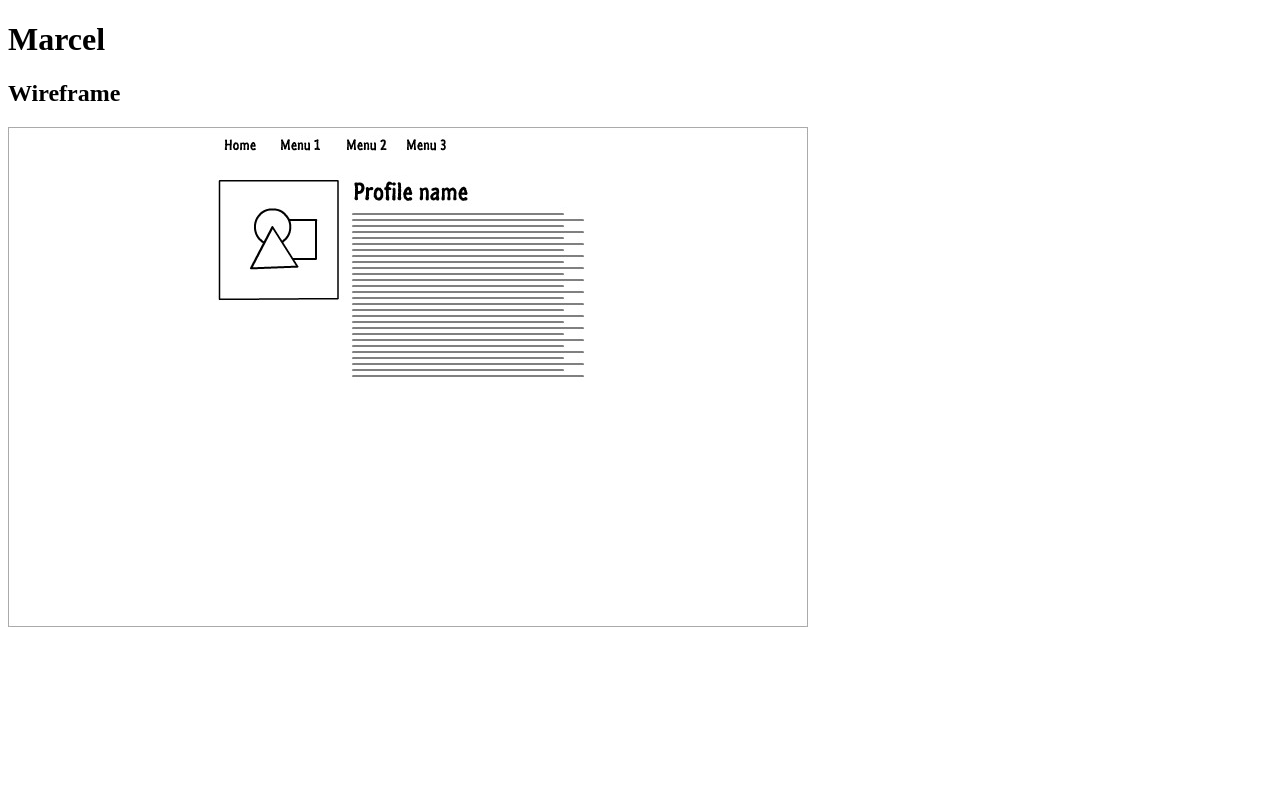
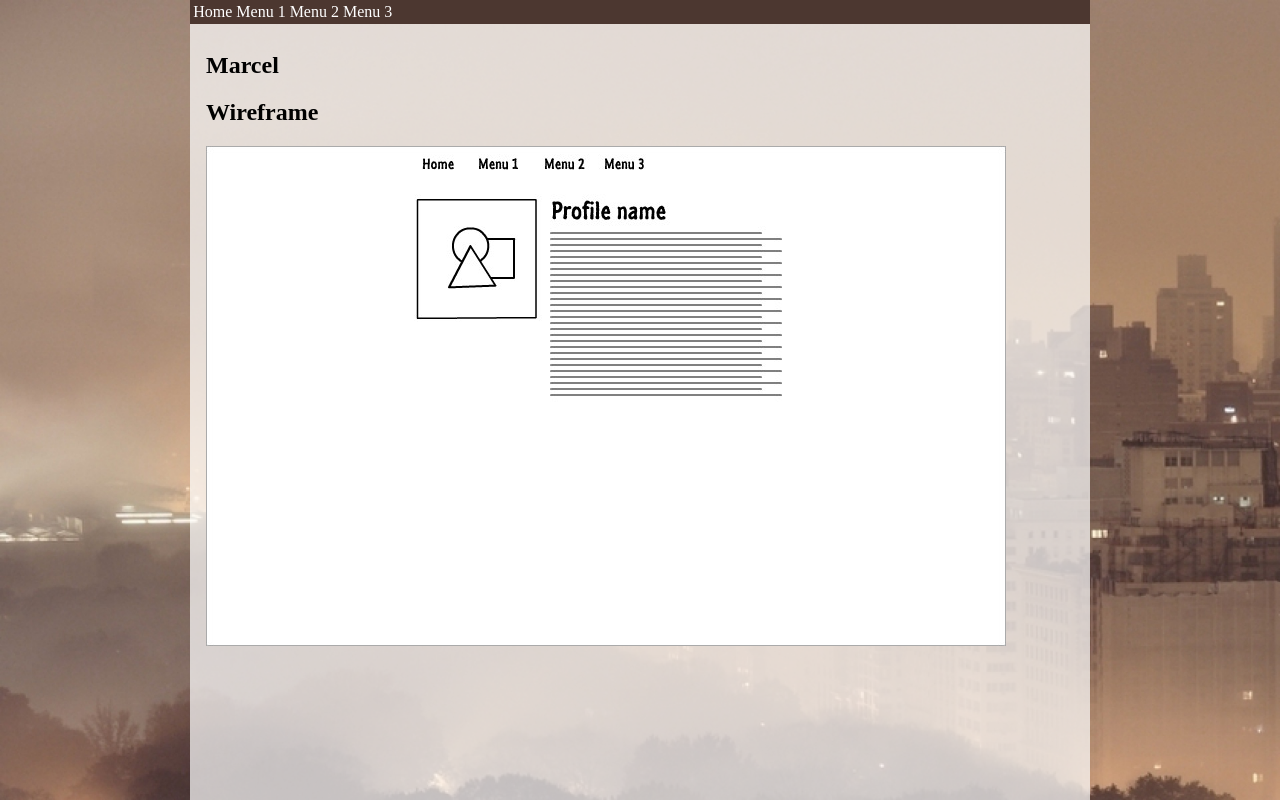
Before and after one commit to makerboomROC/makerboomroc.github.io, a plain HTML site: page index.html in a window 1280 px wide. Drawn offline with Linux system fonts and the light colour scheme.

Commit message:
Add background and basic layout.

```diff
--- a/index.html
+++ b/index.html
@@ -2,14 +2,26 @@
 <html lang="en">
 <head>
     <meta charset="UTF-8">
+    <link type="text/css" rel="stylesheet" href="style/index.css">
     <title>Marcel Akerboom - ICT Academie Leiden - ROC</title>
 </head>
 <body>
-    <h1>Marcel</h1>
+    <nav id="nav">
+        <ul class="nav">
+            <li><a href="index.html">Home</a></li>
+            <li><a href="#">Menu 1</a></li>
+            <li><a href="#">Menu 2</a></li>
+            <li><a href="#">Menu 3</a></li>
+        </ul>
+    </nav>
 
-    <h2>Wireframe</h2>
-    <p>
-        <img src="images/index.jpg">
-    </p>
+    <section id="main">
+        <h1>Marcel</h1>
+
+        <h2>Wireframe</h2>
+        <p>
+            <img src="images/index.jpg">
+        </p>
+    </section>
 </body>
 </html>
--- /dev/null
+++ b/style/index.css
@@ -0,0 +1,55 @@
+@keyframes animatedBackground {
+    0% { background-position: left 0; }
+    50% { background-position: right 0; }
+    100% { background-position: left 0; }
+}
+
+html {
+    background-image: url('../images/background2.jpg');
+    background-position: 0 0;
+    background-repeat: no-repeat;
+    background-size: auto 100%;
+
+    animation: animatedBackground 240s linear infinite;
+    height: 100%;
+    width: 100%;
+    margin: 0;
+    padding: 0;
+}
+
+body {
+    width: 90%;
+    max-width: 900px;
+    margin: 0 auto;
+    background-color: rgba(255, 255, 255, 0.7);
+    height: 100%;
+    padding: 0;
+}
+
+ul.nav {
+    margin: 0;
+    padding: 0;
+}
+
+ul.nav > li {
+    list-style: none;
+    margin: 0;
+    padding: 0;
+    display: inline-block;
+}
+
+ul.nav > li > a{
+    display: block;
+    text-decoration: none;
+    color: inherit;
+}
+
+#main {
+    padding: 0.5em 1em;
+}
+
+#nav {
+    background-color: #4C3730;
+    color: #fff;
+    padding: 0.2em;
+}
```
Also changed, not shown: images/background2.jpg (added), 1 other file.
